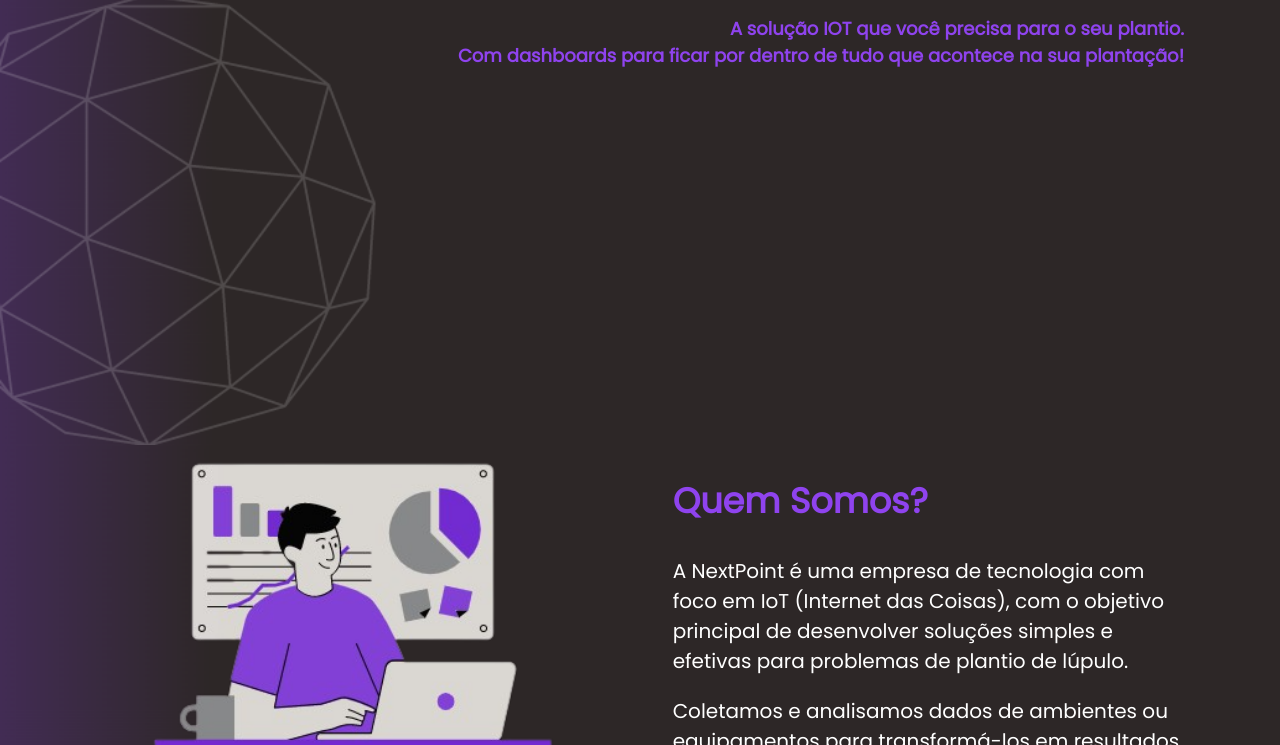
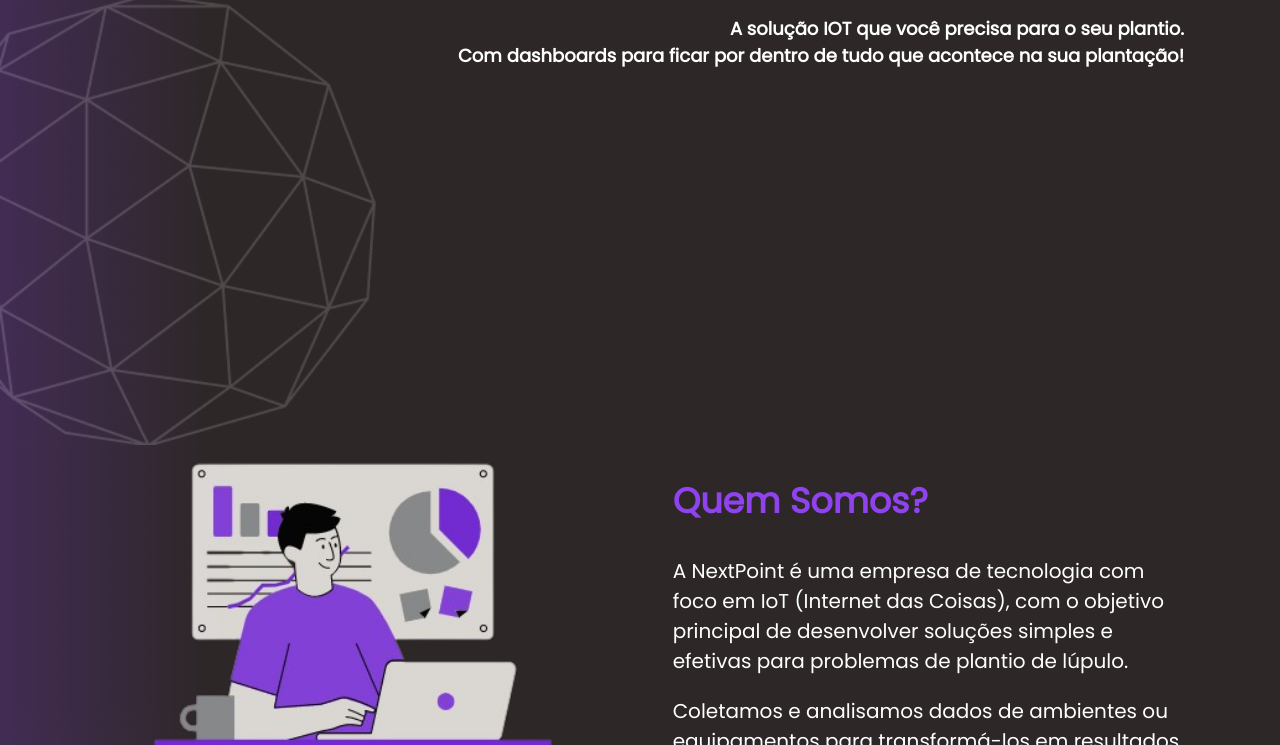
Before and after one commit to nextpoint-sptech/HopTech, a plain HTML site: page Site_Institucional_&_Sistema/index.html in a window 1280 px wide. Shown: the part 355-1100 px from the top of the page. Drawn offline with Linux system fonts and the light colour scheme.

Commit message:
Arrumando a estilização do txt inicial do página institucional

```diff
--- a/Site_Institucional_&_Sistema/assets/css/styleIndex.css
+++ b/Site_Institucional_&_Sistema/assets/css/styleIndex.css
@@ -116,13 +116,13 @@ body{
     margin-top: -100px;
 }
 
+.txtInicio h3{
+    color: #ffffff;
+}
+
 h1{
     color: #8f43ee;
     font-size: 35px;
-}
-
-h3{
-    font-size: 18px;
 }
 
 #quemSomos{
```
